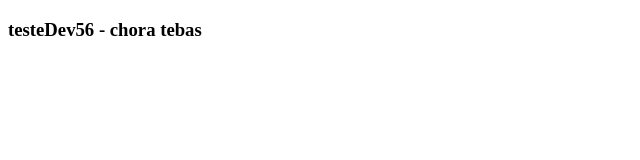
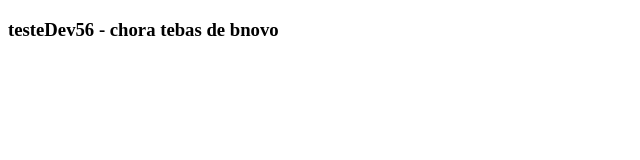
Before and after one commit to FernandoMagrao/Tradelogos, a plain HTML site: page index.html in a window 1280 px wide. Shown: the full height of the page, 0-640 px from the left. Drawn offline with Linux system fonts and the light colour scheme.

Commit message:
Update index.html

```diff
--- a/index.html
+++ b/index.html
@@ -11,7 +11,7 @@
 <body>
 
     <h3>
-        testeDev56 - chora tebas
+        testeDev56 - chora tebas de bnovo
     </h3>
 </body>
 
```
